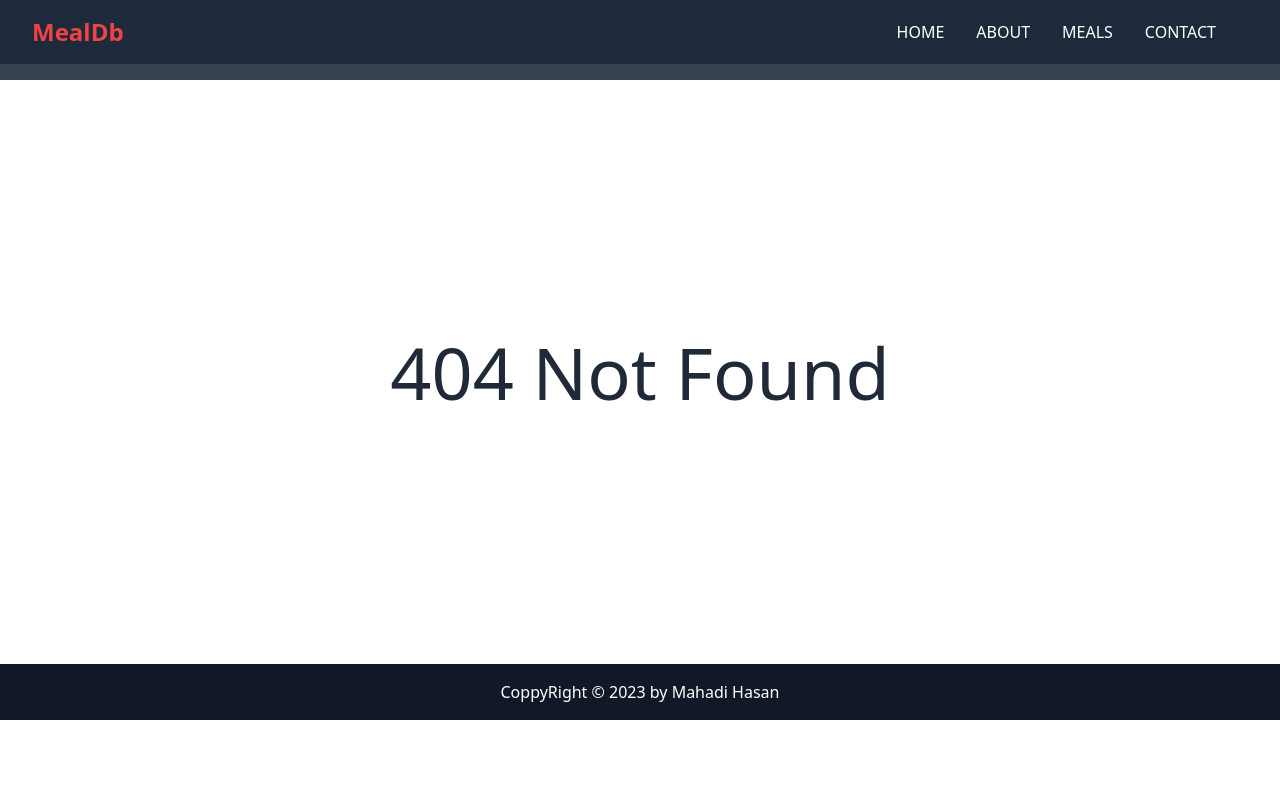
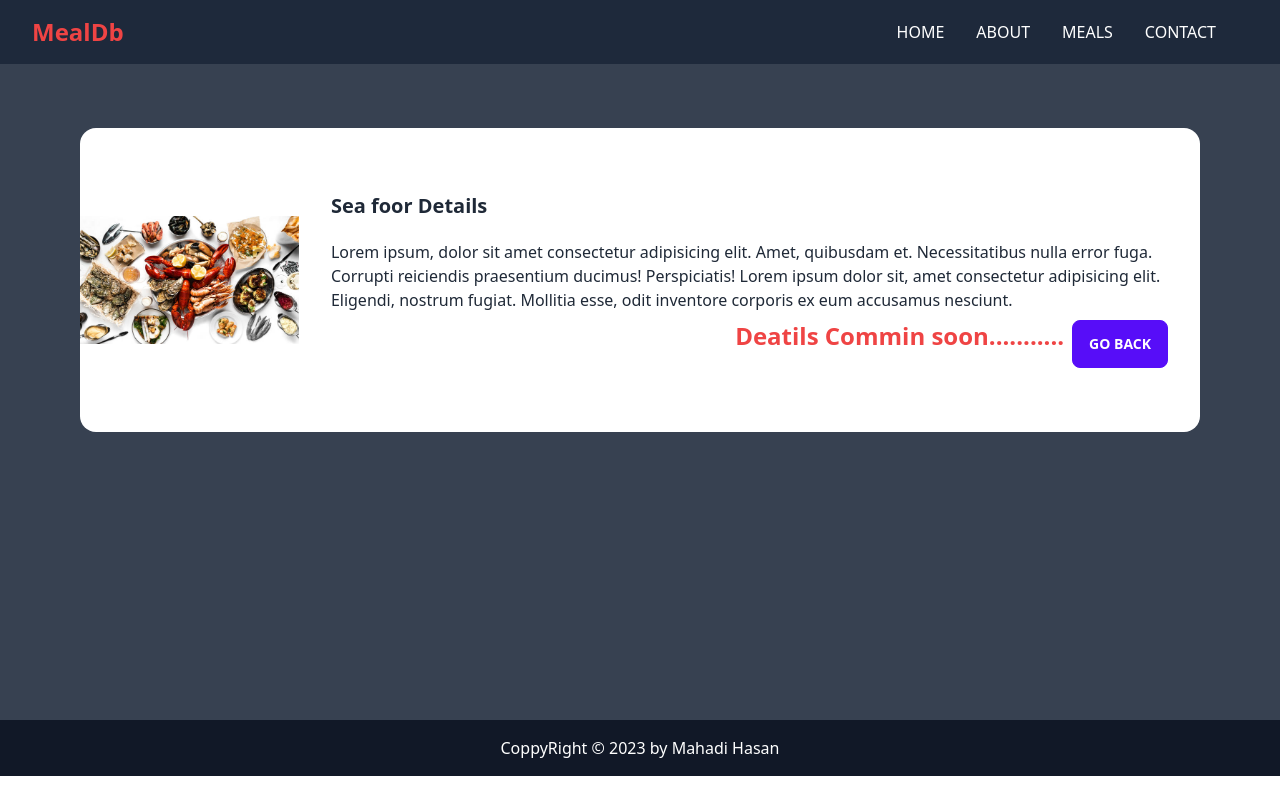
Before and after one commit to Mahadi90/meal-db-with-vite, a React (Vite) app: page /singleMeal/1 in a window 1280 px wide. Before the commit this address had no page. Built offline with nearby package versions, Linux system fonts and the light colour scheme.

Commit message:
details and back btn added

```diff
--- /dev/null
+++ b/src/MealDetails.jsx
@@ -0,0 +1,35 @@
+import React from "react";
+import { useNavigate } from "react-router-dom";
+
+
+const MealDetails = () => {
+    const navigate = useNavigate()
+
+    const backHandler = () => {
+    navigate(-1)
+    }
+
+
+  return (
+    <div className="bg-gray-700 h-[140vh] md:h-[80vh] pt-12">
+      <div className="card card-normal md:card-side py-8  bg-white mx-2 md:mx-8 lg:mx-20">
+        <figure>
+          <img
+            src="../public/img/istockphoto-1202282754-612x612.jpg"
+            alt="Movie"
+          />
+        </figure>
+        <div className="card-body">
+          <h2 className="card-title">Sea foor Details</h2>
+          <p>Lorem ipsum, dolor sit amet consectetur adipisicing elit. Amet, quibusdam et. Necessitatibus nulla error fuga. Corrupti reiciendis praesentium ducimus! Perspiciatis! Lorem ipsum dolor sit, amet consectetur adipisicing elit. Eligendi, nostrum fugiat. Mollitia esse, odit inventore corporis ex eum accusamus nesciunt.</p>
+          <div className="card-actions justify-end">
+            <h3 className="text-red-500 font-bold text-2xl">Deatils Commin soon...........</h3>
+            <button onClick={backHandler} className="btn btn-primary">Go Back</button>
+          </div>
+        </div>
+      </div>
+    </div>
+  );
+};
+
+export default MealDetails;
--- a/src/Meals.jsx
+++ b/src/Meals.jsx
@@ -11,7 +11,7 @@ const Meals = () => {
         <div>
             <h2 className='text-center text-purple-500 font-bold text-4xl py-4 bg-purple-200'>Here your favourite melas : {data.meals.length}</h2>
 
-            <div className='mx-auto md:grid md:grid-cols-2 lg:grid-cols-3 gap-6 my-6'>
+            <div className='mx-auto md:grid md:grid-cols-2 lg:grid-cols-3 gap-10 my-6'>
                 {
                     data.meals.map(singleMeal => <SingleMeal
                     key={singleMeal.idMeal}
--- a/src/SingleMeal.jsx
+++ b/src/SingleMeal.jsx
@@ -1,12 +1,15 @@
 import { PlayCircleIcon } from "@heroicons/react/24/solid";
 import React from "react";
+import { Link } from "react-router-dom";
 
 const SingleMeal = ({ singleMeal }) => {
-    const {strMeal, strCategory, strMealThumb} = singleMeal;
-  console.log(singleMeal);
+    const {strMeal, strCategory, strMealThumb,idMeal} = singleMeal;
+
+//   console.log(singleMeal);
+
   return (
     <div>
-      <div className="card w-full bg-base-100 shadow-2xl">
+      <div className="card w-full h-full bg-base-100 shadow-2xl">
         <figure>
           <img
           className="w-96 rounded-lg"
@@ -18,7 +21,7 @@ const SingleMeal = ({ singleMeal }) => {
           <h2 className="card-title text-purple-950 font-bold">Name: {strMeal}</h2>
           <p className="text-purple-500 font-bold">Category: {strCategory}</p>
           <div className="card-actions justify-end">
-            <button className="btn btn-primary">More Detais</button>
+            <Link to={`/singleMeal/${idMeal}`}><button className="btn btn-primary">More Detais</button></Link>
           </div>
         </div>
       </div>
--- a/src/main.jsx
+++ b/src/main.jsx
@@ -11,6 +11,7 @@ import About from './About';
 import Meals from './Meals';
 import Contact from './Contact';
 import Home from './Home';
+import MealDetails from './MealDetails';
 
 const router = createBrowserRouter([
   {
@@ -28,7 +29,11 @@ const router = createBrowserRouter([
      {
       path: 'meals',
       element: <Meals/>,
-      loader: () => fetch('https://www.themealdb.com/api/json/v1/1/search.php?s=fish')
+      loader: () => fetch("https://www.themealdb.com/api/json/v1/1/filter.php?c=Seafood")
+     },
+     {
+      path: 'singleMeal/:idMeal',
+      element: <MealDetails/>
      },
      {
       path: 'contact',
```
Also changed, not shown: public/img/istockphoto-1202282754-612x612.jpg (added).
